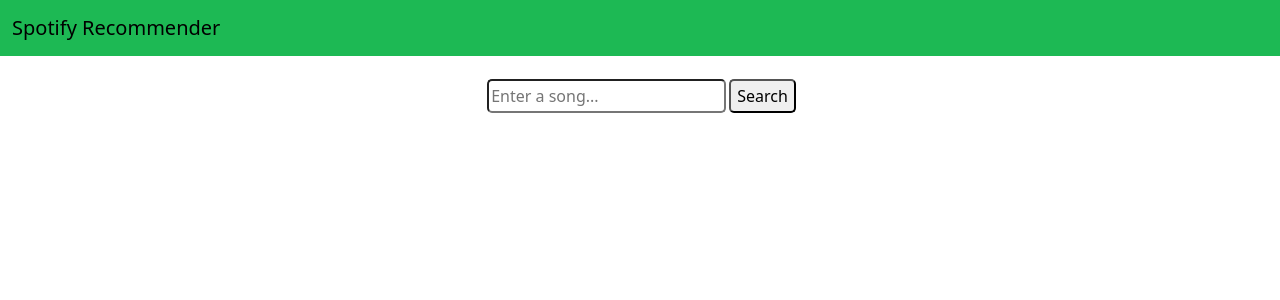
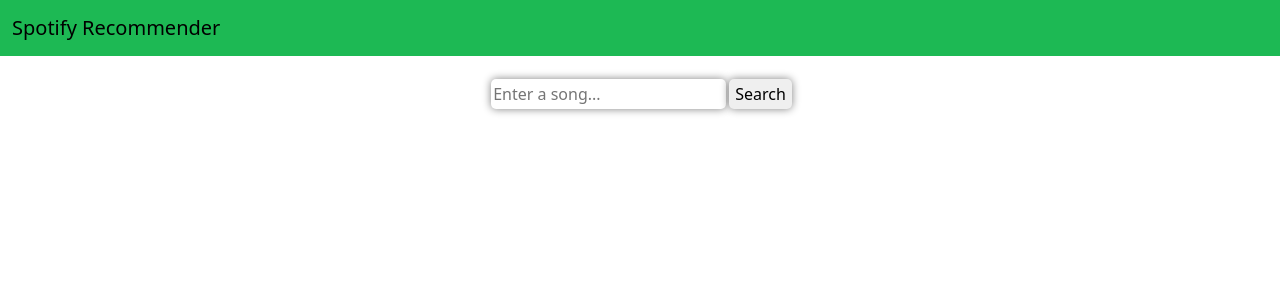
Before and after one commit to CSC4700-Spring2024-Org/spotify-recommender-app, a React (Create React App) app in the folder spotify-recommender/: page / in a window 1280 px wide. Shown: the top 300 px of the page. Built offline with nearby package versions, Linux system fonts and the light colour scheme; no server answers.

Commit message:
Styling updates for Searchbar and SearchResults

```diff
--- a/spotify-recommender/src/components/SearchResults.js
+++ b/spotify-recommender/src/components/SearchResults.js
@@ -4,12 +4,11 @@
     results = results.results
 
   return (
-    <div>
-        {results ? (
-                  results
-                ) : (
-                  ""
-                )}
+    <div style={{width: 243.83, padding: 3, display: 'flex', flexDirection: 'column', boxShadow: '0px 8px 10px gray', alignItems: 'center', justifyContent: 'center', borderBottomLeftRadius: 5, borderBottomRightRadius: 5}}>
+        <div style={{padding: 3}}>{results[0]}</div>
+        <div style={{padding: 3}}>{results[1]}</div>
+        <div style={{padding: 3}}>{results[2]}</div>
+        <div style={{padding: 3}}>{results[3]}</div>
     </div>
   )
 }
--- a/spotify-recommender/src/components/Searchbar.js
+++ b/spotify-recommender/src/components/Searchbar.js
@@ -18,11 +18,15 @@
   return (
     <div>
         <div>
-            <input id="searchInput" placeholder='Enter a song...' style={{borderRadius: 5, margin: 3, lineHeight: 1.75}} onChange={event => handleChange(document.getElementById("searchInput").value)}/>
-            <button style={{borderRadius: 5, lineHeight: 1.75}} onClick={event => search(accessToken, document.getElementById("searchInput").value)}>Search</button>
-        </div>
-        <div>
-            <SearchResults results={results} />
+            <input id="searchInput" placeholder='Enter a song...' style={{borderRadius: 5, margin: 3, lineHeight: 1.75, border: 'none', outline: 'none', boxShadow: '0px 0px 8px gray'}} onChange={event => handleChange(document.getElementById("searchInput").value)}/>
+            <button style={{borderRadius: 5, lineHeight: 1.75, border: 'none', boxShadow: '0px 0px 8px gray'}} onClick={event => search(accessToken, document.getElementById("searchInput").value)}>Search</button>
+            <div style={{display: 'flex', justifyContent: 'center'}}>
+              {results ? (
+                <SearchResults results={results} />
+                ) : (
+                  ""
+                )}
+            </div>
         </div>
     </div>
   )
```
